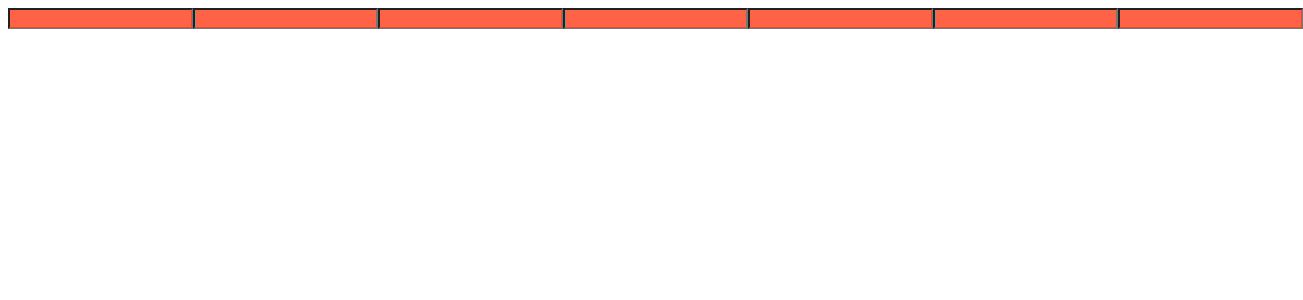
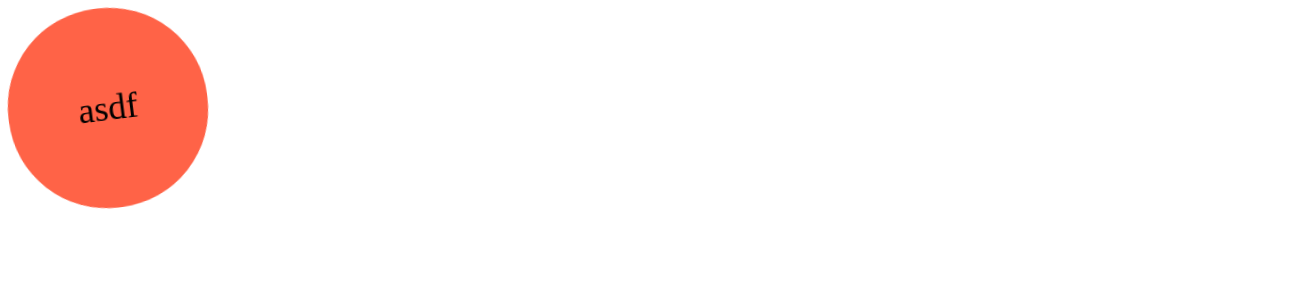
Before and after one commit to wldnd9904/ReactJS_Master, a React (Create React App) app in the folder react-masterclass/: page / in a window 1280 px wide. Shown: the top 300 px of the page, 1303 px wide, since content can reach past the window. Built offline with nearby package versions, Linux system fonts and the light colour scheme.

Commit message:
animation

```diff
--- a/react-masterclass/src/App.js
+++ b/react-masterclass/src/App.js
@@ -1,41 +1,39 @@
-import styled from "styled-components";
+import styled, { keyframes } from "styled-components";
 
-const Father = styled.div`
+const Wrapper = styled.div`
   display: flex;
 `;
 
+const animation = keyframes`
+from{
+  transform:rotate(0deg);
+  border-radius:10px;
+}
+to{
+  transform:rotate(360deg);
+  border-radius:100px;
+}`;
+
 const Box = styled.div`
-  background-color: ${(props) => props.bgColor};
-  width: 100px;
-  height: 100px;
+  height: 200px;
+  width: 200px;
+  background-color: tomato;
+  animation: ${animation} 1s linear infinite;
+  display: flex;
+  justify-content: center;
+  align-items: center;
+  span {
+    font-size: 36px;
+  }
 `;
-//extension
-const Circle = styled(Box)`
-  border-radius: 50px;
-`;
-const Text = styled.span`
-  color: white;
-`;
-const Btn = styled.button`
-  color: white;
-  background-color: tomato;
-  border: 0;
-  border-radius: 15px;
-`;
-const Input = styled.input.attrs({ required: true, minLength: 10 })`
-  background-color: tomato;
-`;
+
 function App() {
   return (
-    <Father as="header">
-      <Input />
-      <Input />
-      <Input />
-      <Input />
-      <Input />
-      <Input />
-      <Input />
-    </Father>
+    <Wrapper>
+      <Box>
+        <span>asdf</span>
+      </Box>
+    </Wrapper>
   );
 }
 
```
